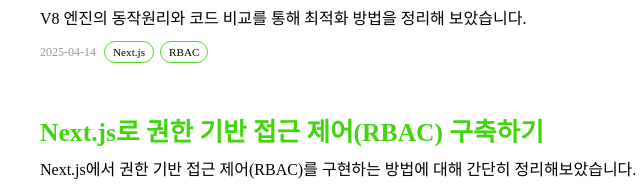
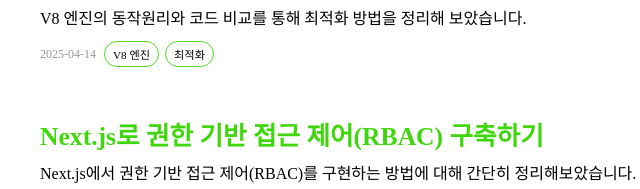
Before and after one commit to flip-404/taeseong-site, a Gatsby site: page / in a window 1280 px wide. Shown: the part 323-512 px from the top of the page, 226-866 px from the left. Built offline with nearby package versions, Linux system fonts and the light colour scheme; Gatsby itself is replaced by a stand-in of ours; some packages are replaced by stand-ins of ours.

Commit message:
chore: 포스트 tags 수정

```diff
--- a/content/posts/2025/V8 엔진의 동작원리와 최적화 방법.md
+++ b/content/posts/2025/V8 엔진의 동작원리와 최적화 방법.md
@@ -1,7 +1,7 @@
 ---
 title: "V8 엔진의 동작원리와 최적화 방법"
 description: "V8 엔진의 동작원리와 코드 비교를 통해 최적화 방법을 정리해 보았습니다."
-tags: ["Next.js", "RBAC"]
+tags: ["V8 엔진", "최적화"]
 date: "2025-04-14"
 ---
 
```
